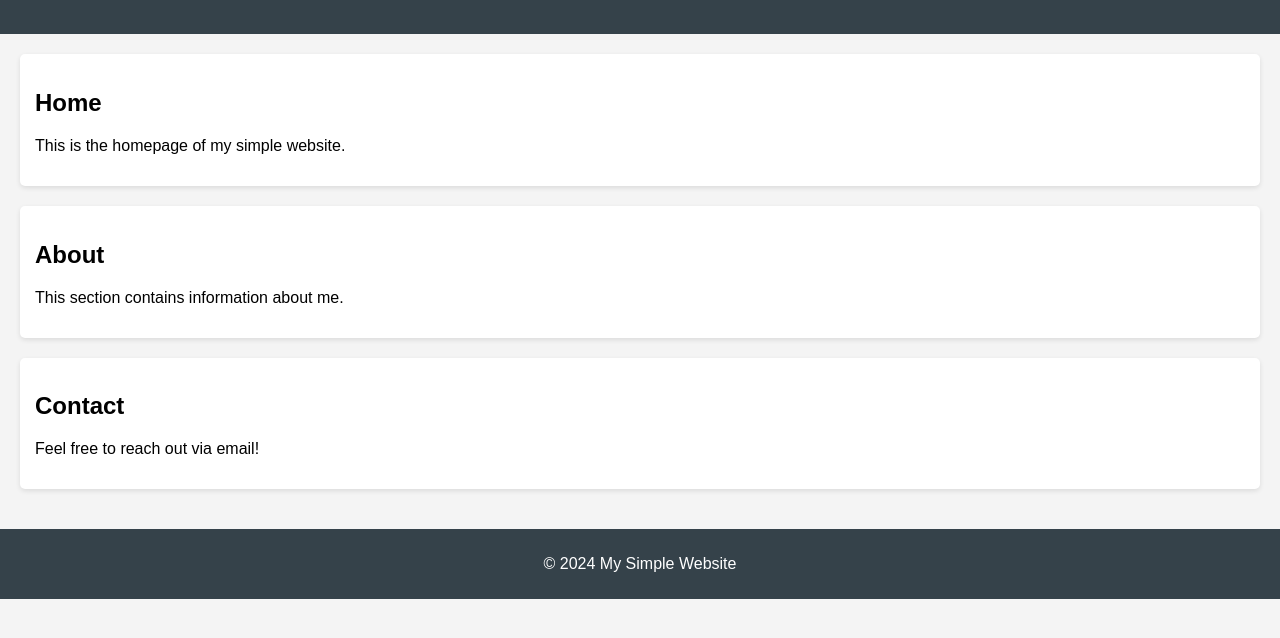
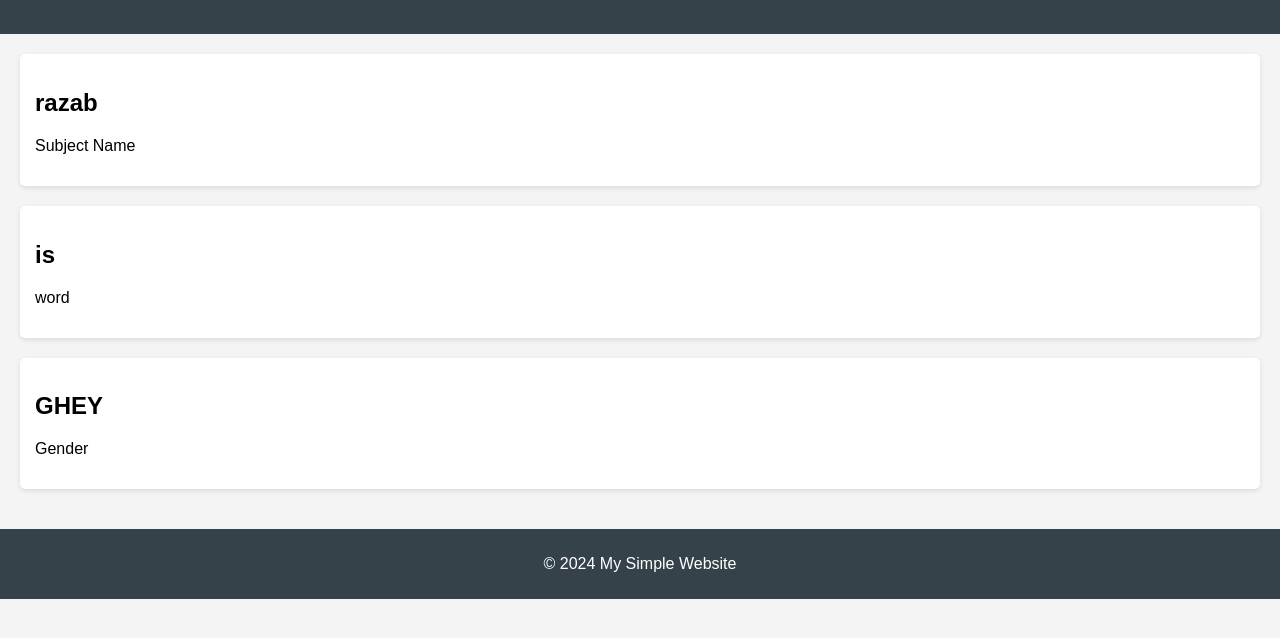
Before and after one commit to Santosh634/Mywebsite, a plain HTML site: page index.html in a window 1280 px wide. Shown: the part 120-758 px from the top of the page. Drawn offline with Linux system fonts and the light colour scheme.

Commit message:
Updated website content

```diff
--- a/index.html
+++ b/index.html
@@ -11,24 +11,24 @@
         <h1>Welcome to My Website</h1>
         <nav>
             <ul>
-                <li><a href="#home">Home</a></li>
-                <li><a href="#about">About</a></li>
-                <li><a href="#contact">Contact</a></li>
+                <li><a href="#RAZAB">Home</a></li>
+                <li><a href="#IS">About</a></li>
+                <li><a href="#GHEY">Contact</a></li>
             </ul>
         </nav>
     </header>
     <main>
-        <section id="home">
-            <h2>Home</h2>
-            <p>This is the homepage of my simple website.</p>
+        <section id="#RAZAB">
+            <h2>razab</h2>
+            <p>Subject Name</p>
         </section>
-        <section id="about">
-            <h2>About</h2>
-            <p>This section contains information about me.</p>
+        <section id="IS">
+            <h2>is</h2>
+            <p>word</p>
         </section>
-        <section id="contact">
-            <h2>Contact</h2>
-            <p>Feel free to reach out via email!</p>
+        <section id="GHEY">
+            <h2>GHEY</h2>
+            <p>Gender</p>
         </section>
     </main>
     <footer>
```
